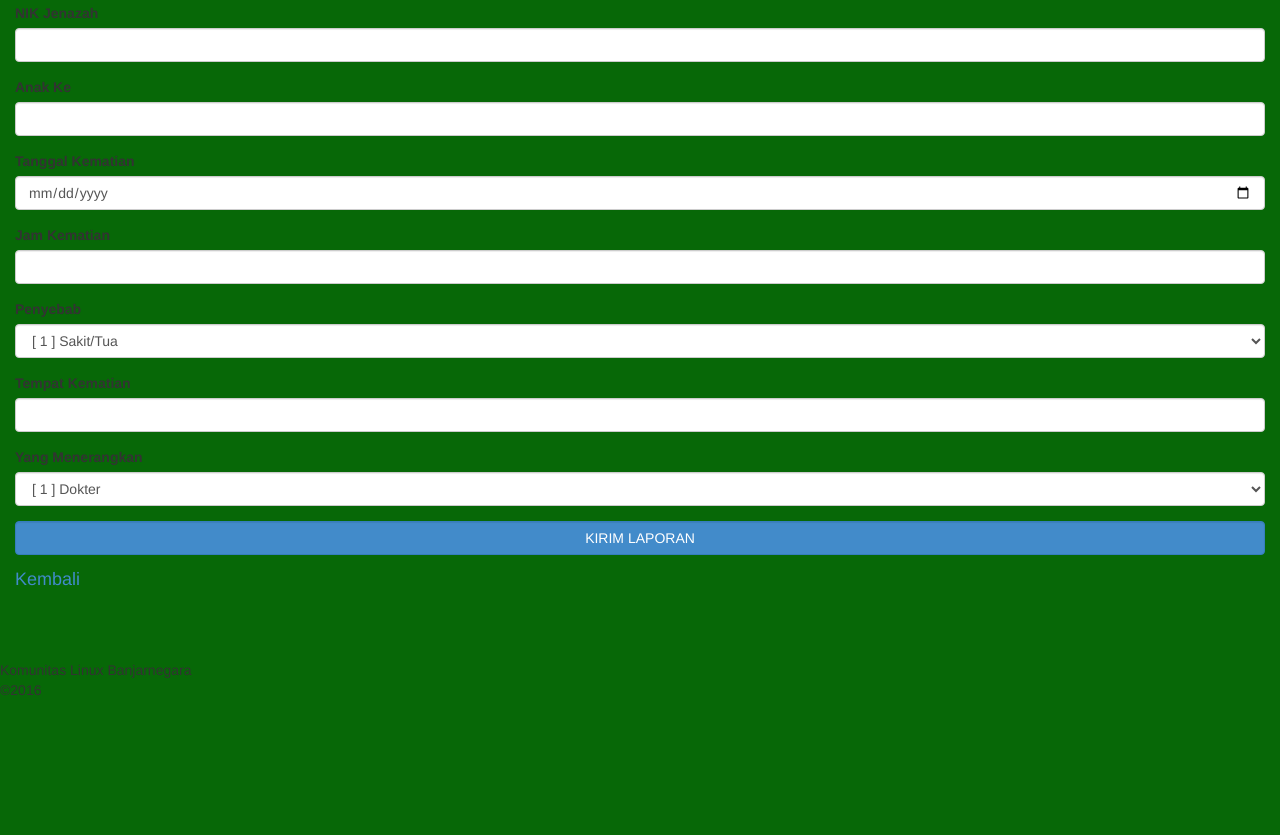
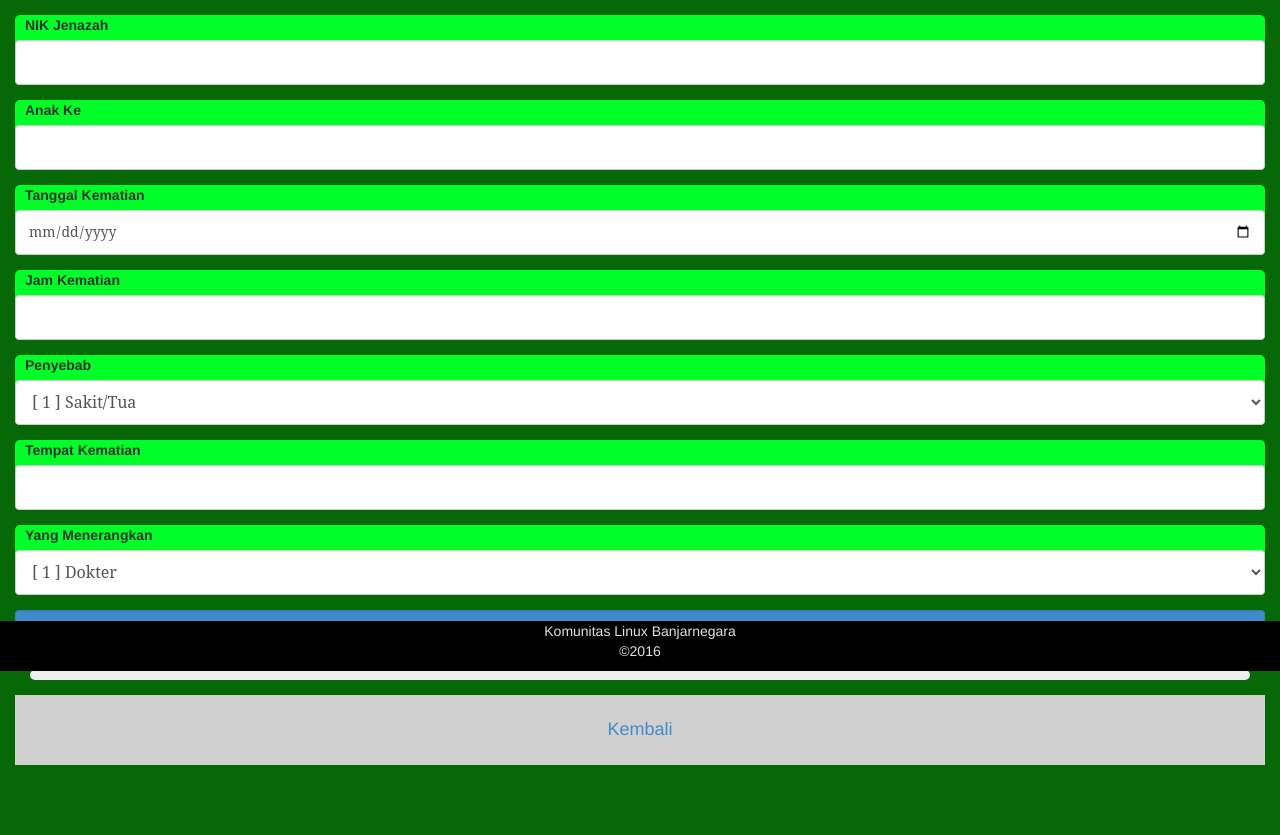
Before and after one commit to goparklubanic/latarte, a plain HTML site: page www/lp_wafat.html in a window 1280 px wide. Shown: the part 127-962 px from the top of the page. Before the commit the page ends 837 px from the top, so only its background shows below. Drawn offline with Linux system fonts and the light colour scheme.

Commit message:
add spacer and css line

```diff
--- a/www/lp_wafat.html
+++ b/www/lp_wafat.html
@@ -30,6 +30,7 @@
                            https://*.gstatic.com
                            https://*.googleapis.com
                            https://*.firebaseio.com" />
+    <link rel="stylesheet" type="text/css" href="css/pakrt.css" />
     <!-- bootstrap resource -->
     <script type="text/javascript" src="js/jquery.min.js"></script>
     <script type="text/javascript" src="js/bootstrap.min.js"></script>
```
Also changed, not shown: www/stapen.html (+1 -0 lines).
